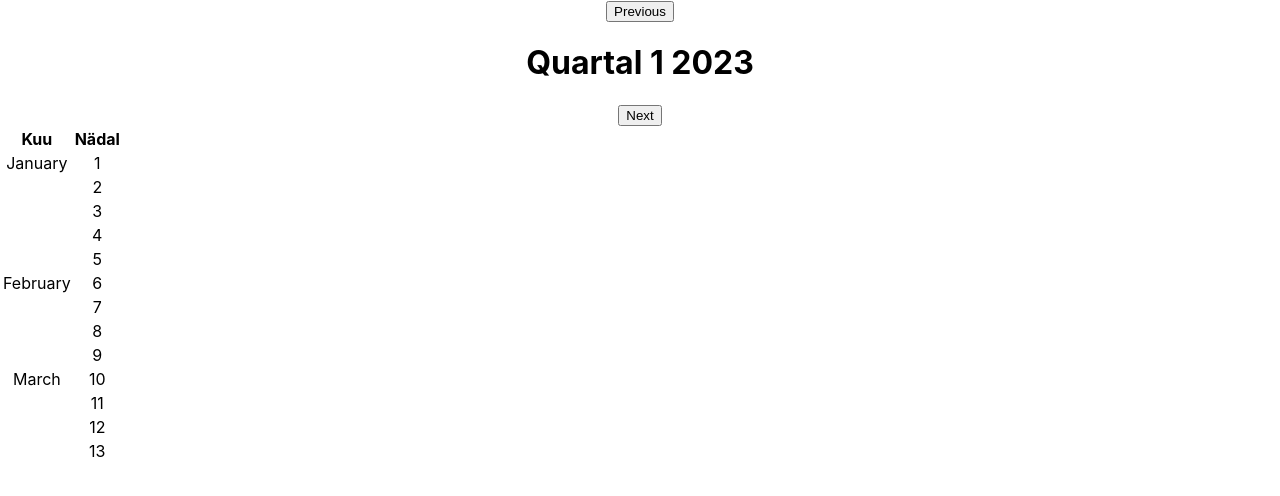
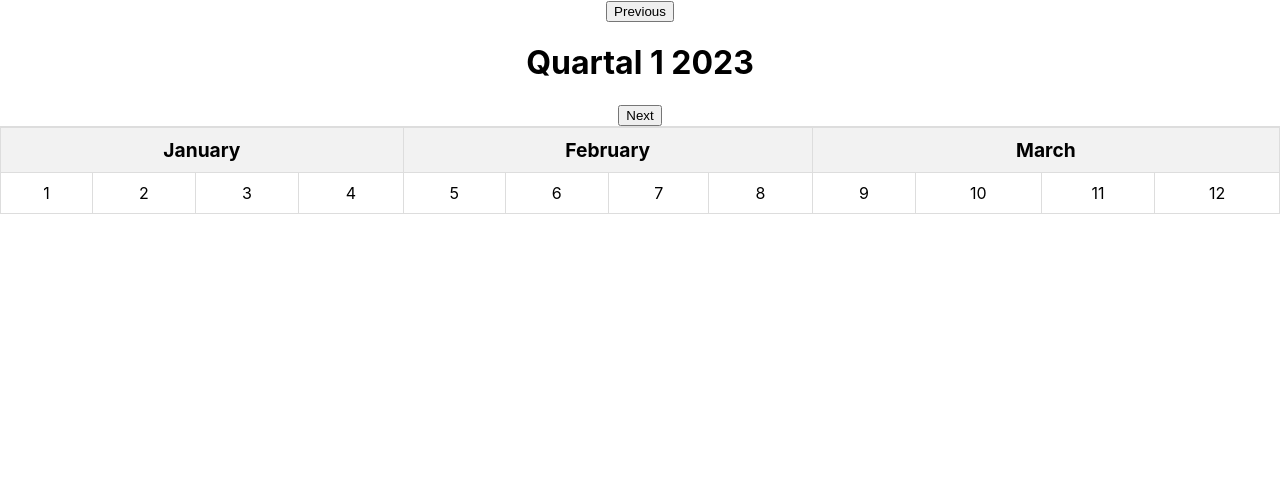
Before and after one commit to TauriRu/kvartalivaade-tabel, a React (Create React App) app: page / in a window 1280 px wide. Shown: the top 496 px of the page. Built offline with nearby package versions, Linux system fonts and the light colour scheme.

Commit message:
fix calendar logic and css

```diff
--- a/src/components/Calendar/Calendar.css
+++ b/src/components/Calendar/Calendar.css
@@ -1,50 +1,41 @@
-/* Calendar container styles */
+/* Calendar.css */
+
 .calendar {
-    font-family: Arial, sans-serif;
-    margin: 20px;
+  display: flex;
+  flex-direction: column;
+  width: 100%;
 }
 
-  /* Table styles */
+.calendar-body {
+  display: flex;
+  border-top: 1px solid #ddd;
+}
+
 table {
   width: 100%;
   border-collapse: collapse;
-    border: 1px solid #ccc;
 }
 
-  /* Table header styles */
-  th {
+.month-row,
+.week-row {
+  display: table-row;
+}
+
+.month-cell,
+.week-cell {
+  display: table-cell;
   text-align: center;
   padding: 10px;
-    border: 1px solid #ccc;
-    background-color: #f0f0f0;
+  border: 1px solid #ddd;
 }
 
-  /* Table cell styles */
-  td {
-    text-align: center;
-    padding: 10px;
-    border: 1px solid #ccc;
+.month-cell {
+  font-size: 1.2em;
+  font-weight: bold;
+  background-color: #f2f2f2;
 }
 
-  /* Highlight current quarter */
-  td.current-quarter {
-    background-color: #f5f5f5;
-    font-weight: bold;
+/* Alternating row background color */
+.week-row:nth-child(even) .week-cell {
+  background-color: #f2f2f2;
 }
-
-  /* Highlight current week */
-  td.current-week {
-    background-color: #ffe082;
-  }
-
-  /* Highlight weekend days */
-  td.weekend {
-    background-color: #f8bbd0;
-  }
-
-  /* Apply different styles for different cell types */
-  td.empty-cell {
-    background-color: #ffffff;
-  }
-
-  /* Add additional styling as needed */
--- a/src/components/Calendar/Calendar.tsx
+++ b/src/components/Calendar/Calendar.tsx
@@ -1,4 +1,5 @@
 import React from 'react';
+import './Calendar.css';
 
 interface CalendarProps {
   currentQuarter: number;
@@ -6,7 +7,7 @@ interface CalendarProps {
 
 interface TableDataItem {
   month: string;
-  week: number;
+  weeks: number[];
 }
 
 const Calendar: React.FC<CalendarProps> = ({ currentQuarter }) => {
@@ -26,43 +27,53 @@ const Calendar: React.FC<CalendarProps> = ({ currentQuarter }) => {
 
   const startQuarterDate = getQuarterStartDate(currentQuarter);
 
-  const tableData: TableDataItem[] = [];
+  const monthData: TableDataItem[] = [];
+  let currentMonth: string | null = null;
+
+  for (let i = 0; i < 3; i++) { // Loop through 3 months in the quarter
     const currentDate = new Date(startQuarterDate);
-  let currentMonth = -1;
+    currentDate.setMonth(currentDate.getMonth() + i);
 
-  while (currentDate.getMonth() >= startQuarterDate.getMonth() && currentDate.getMonth() < startQuarterDate.getMonth() + 3) {
-    const week = getISOWeek(currentDate);
     const monthName = currentDate.toLocaleString('default', { month: 'long' });
 
-    if (currentDate.getMonth() !== currentMonth) {
-      tableData.push({ month: monthName, week: week });
-      currentMonth = currentDate.getMonth();
-    } else {
-      if (week !== tableData[tableData.length - 1].week) {
-        tableData.push({ month: '', week: week });
+    if (currentMonth !== monthName) {
+      monthData.push({ month: monthName, weeks: [] });
+      currentMonth = monthName;
+    }
+
+    const startWeek = getISOWeek(currentDate);
+    for (let j = startWeek; j < startWeek + 4; j++) {
+      monthData[monthData.length - 1].weeks.push(j);
     }
   }
 
-    currentDate.setDate(currentDate.getDate() + 7);
-  }
-
   return (
+    <div className="calendar">
+      <div className="calendar-body">
         <table>
           <thead>
-        <tr>
-          <th>Kuu</th>
-          <th>Nädal</th>
+            <tr className="month-row">
+              {monthData.map((data, index) => (
+                <th key={index} className="month-cell" colSpan={4}>
+                  {data.month}
+                </th>
+              ))}
             </tr>
           </thead>
           <tbody>
-        {tableData.map((data, index) => (
-          <tr key={index}>
-            <td>{data.month}</td>
-            <td>{data.week}</td>
+            <tr className="week-row">
+              {monthData.map((data) =>
+                data.weeks.map((week, index) => (
+                  <td key={index} className="week-cell">
+                    {week}
+                  </td>
+                ))
+              )}
             </tr>
-        ))}
           </tbody>
         </table>
+      </div>
+    </div>
   );
 };
 
```
Lines whose indentation alone changed are shown as unchanged.
